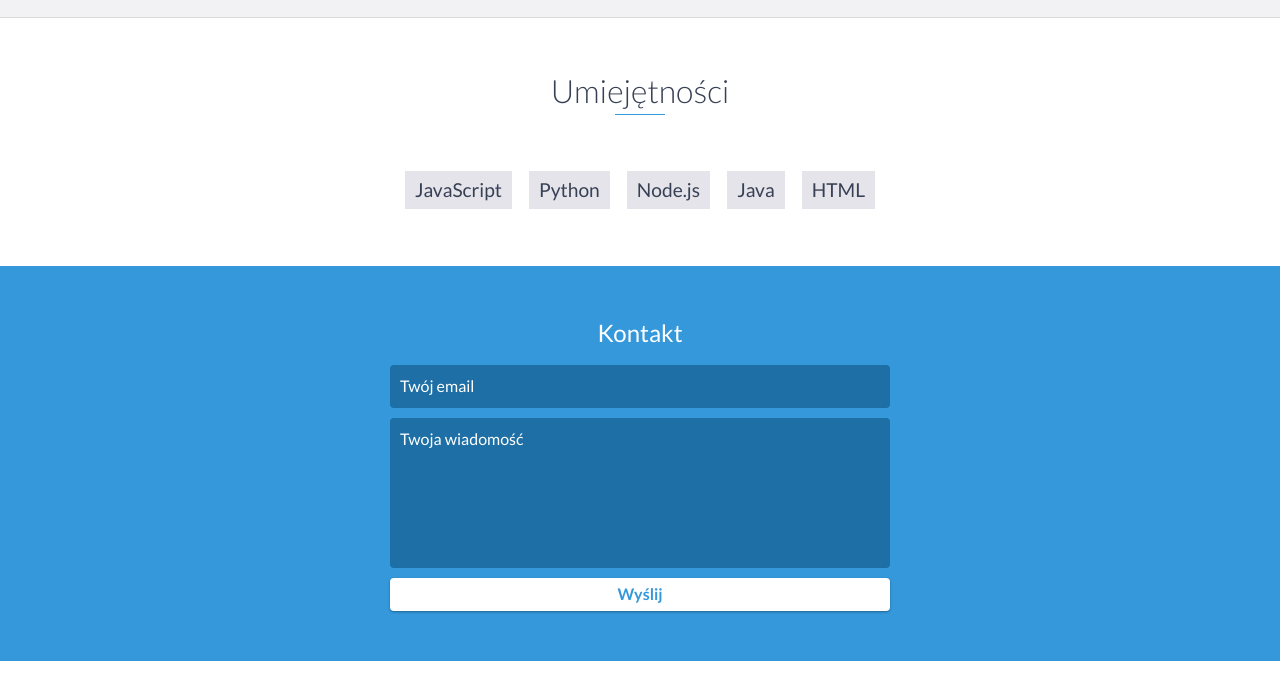
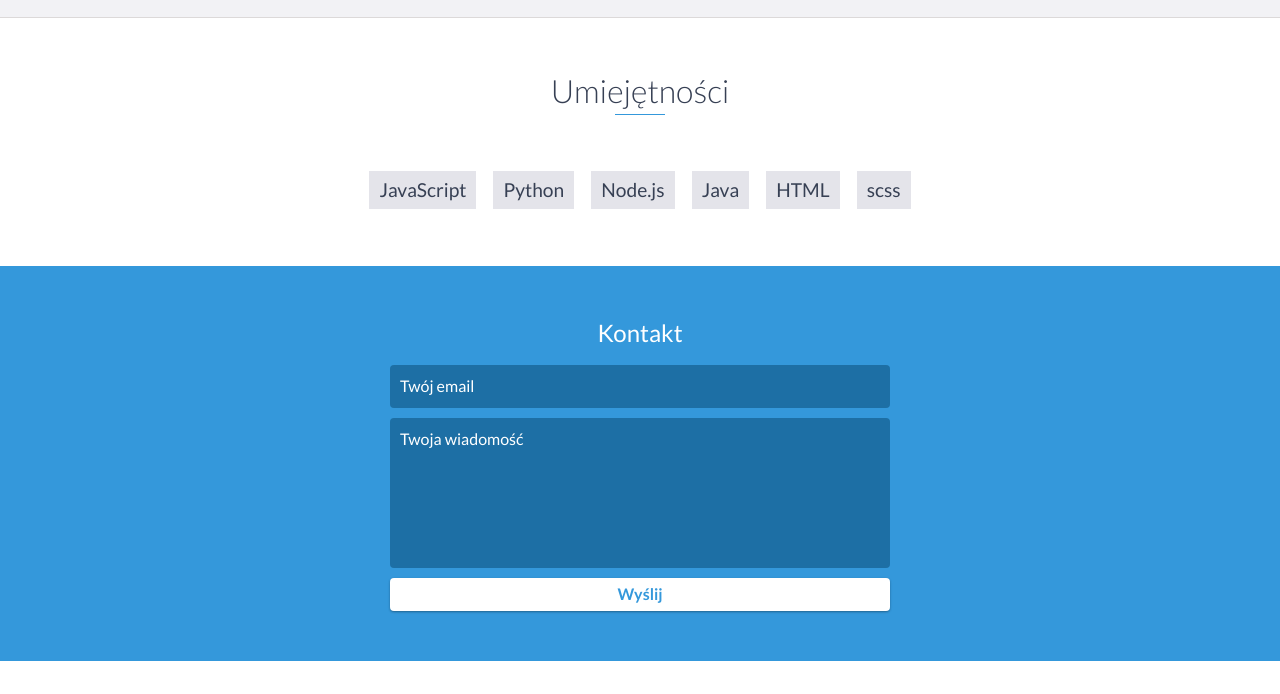
Before and after one commit to HEXAGON111/portofolio, a website: page index.html in a window 1280 px wide. Shown: the part 1613-2307 px from the top of the page. Drawn offline with nearby package versions, Linux system fonts and the light colour scheme.

Commit message:
Update index.html

```diff
--- a/index.html
+++ b/index.html
@@ -119,6 +119,7 @@
             <li>Node.js</li>
             <li>Java</li>
             <li>HTML</li>
+            <li>scss</li>
 
         </ul>
     </div>
```
